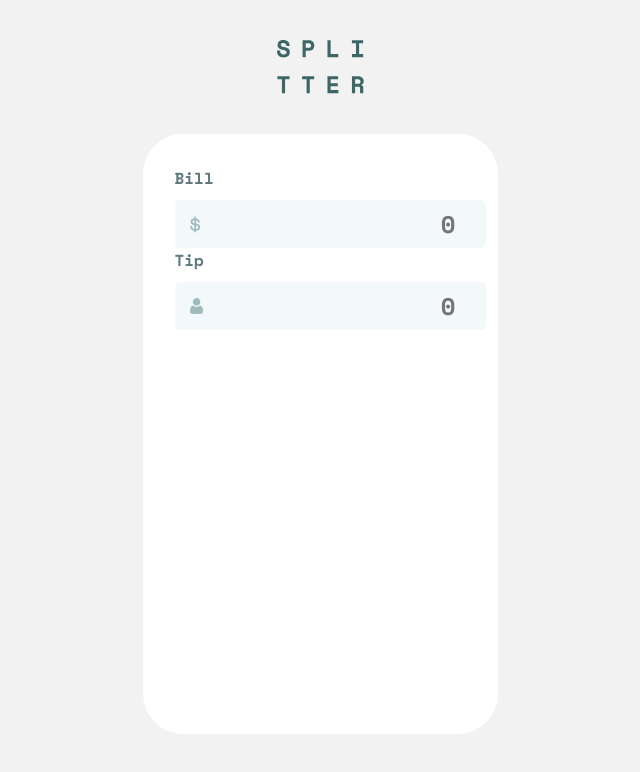
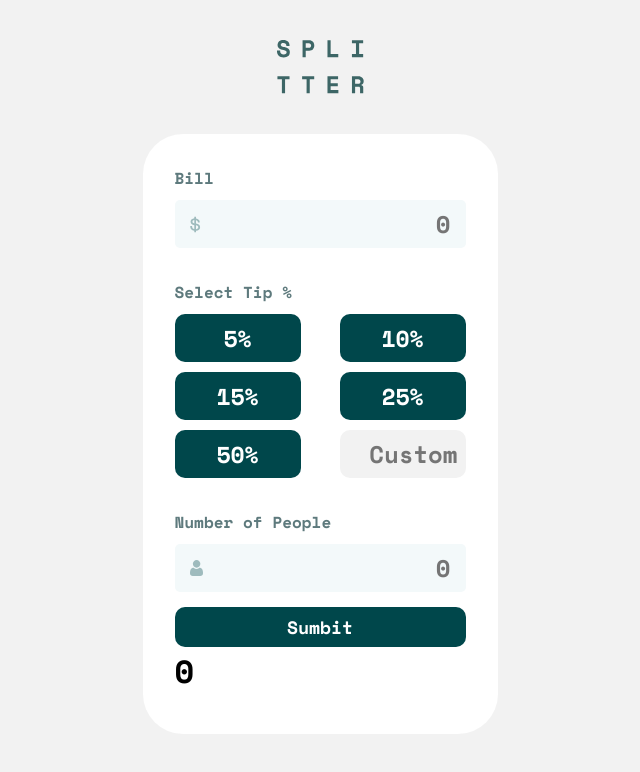
Before and after one commit to Datodia/tip-calculator, a React (Create React App) app: page / in a window 1280 px wide. Shown: the top 772 px of the page, without its empty margins (320-960 px from the left). Built offline with nearby package versions, Linux system fonts and the light colour scheme.

Commit message:
feat: build calculate markup with funcionality

```diff
--- a/src/App.js
+++ b/src/App.js
@@ -1,32 +1,36 @@
+import { useState } from 'react';
 import './App.css';
+import { Button } from './components/Button/Button';
+import { Input } from './components/Input/Input'
+import { Submit } from './components/Sumbit/Submit';
 
 function App() {
+  const [bill, setBill] = useState(0)
+  const [person, setPerson] = useState(null)
+  const [percent, setPercent] = useState(0)
+  const [result, setResult] = useState(0)
+
+  const billChange = (e) => {
+    setBill(Number(e.target.value))
+  }
+  const personChange = (e) => {
+    setPerson(Number(e.target.value))
+  }
+
 
   return (
     <div className="container">
       <div className='title'><img src='assets/logo.svg' /></div>
       <div className='main-div'>
-        <div className='calc'>
-          <div className="bill">
-            <h1>Bill</h1>
-            <div className="input" >
-              <img src="assets/dollar.svg" />
-              <input type="number" placeholder="0" />
-            </div>
-          </div>
 
+        <Input name={'Bill'} img={'assets/dollar.svg'} handleChange={billChange} />
+        <Button setPercent={setPercent} />
+        <Input name={'Number of People'} img={'assets/person.svg'} handleChange={personChange} error="Can't be zero" person={person} />
+        <Submit bill={bill} person={person} setResult={setResult} percent={percent} setPerson={setPerson} />
 
-          <div className="tip">
-            <h1>Tip</h1>
-            <div className="input" >
-              <img src="assets/person.svg" />
-              <input type="number" placeholder="0" />
-            </div>
-          </div>
-
-
+        <div className='result' >
+          <h1>{result}</h1>
         </div>
-        <div className='result' ></div>
       </div>
     </div>
   );
--- /dev/null
+++ b/src/components/Button/Button.js
@@ -0,0 +1,48 @@
+import React from 'react'
+import styles from './Button.module.css'
+
+export const Button = ({ setPercent }) => {
+
+    const handleClick = (e) => {
+        setPercent(e.value)
+    }
+
+    const handleChange = (e) => {
+        setPercent(Number(e.target.value))
+    }
+
+    const buttons = [
+        {
+            id: 1,
+            value: 5
+        },
+        {
+            id: 2,
+            value: 10
+        },
+        {
+            id: 3,
+            value: 15
+        },
+        {
+            id: 4,
+            value: 25
+        },
+        {
+            id: 5,
+            value: 50
+        }
+    ]
+
+    return (
+        <>
+            <h1 className={styles.title}>Select Tip %</h1>
+            <div className={styles.wrapper} >
+                {buttons.map((elem) => {
+                    return <button className={styles.button} onClick={() => handleClick(elem)}>{elem.value}%</button>
+                })}
+                <input type='number' placeholder='Custom' onChange={handleChange} />
+            </div>
+        </>
+    )
+}
--- /dev/null
+++ b/src/components/Button/Button.module.css
@@ -0,0 +1,52 @@
+.wrapper {
+    display: flex;
+    flex-wrap: wrap;
+    justify-content: space-between;
+}
+
+.button {
+    width: 126px;
+    height: 48px;
+    margin-bottom: 10px;
+    font-size: 23px;
+    font-family: "Space Mono";
+    color: var(--white);
+    background-color: var(--green);
+    border: none;
+    border-radius: 10px;
+}
+
+.button:hover {
+    background-color: var(--hover);
+    color: var(--green);
+}
+
+.button:focus {
+    background-color: var(--focus);
+    color: var(--green);
+}
+
+.wrapper input {
+    width: 126px;
+    height: 48px;
+    border: none;
+    background-color: var(--light);
+    border-radius: 10px;
+    text-align: end;
+    font-size: 24px;
+    color: var(--green);
+    font-family: 'Space Mono';
+    padding: 0 8px;
+    margin-bottom: 32px;
+}
+
+.wrapper input:focus {
+    outline: 2px solid var(--hover);
+}
+
+.title {
+    margin-top: 32px;
+    font-size: 16px;
+    color: var(--grey);
+    margin-bottom: 10px;
+}
--- /dev/null
+++ b/src/components/Input/Input.js
@@ -0,0 +1,19 @@
+import React from 'react'
+import styles from './Input.module.css'
+
+export const Input = ({ name, img, handleChange, error, person }) => {
+
+    return (
+        <div>
+            <div className={styles.titleDiv}>
+                <h1 className={styles.title}>{name}</h1>
+                {person === 0 ? <h1 className={styles.error}>{error}</h1> : null}
+            </div>
+
+            <div className={styles.wrapper}>
+                <img src={img} className={styles.img} />
+                <input placeholder="0" type="number" onChange={handleChange} />
+            </div>
+        </div>
+    )
+}
--- /dev/null
+++ b/src/components/Input/Input.module.css
@@ -0,0 +1,56 @@
+.title {
+    font-size: 16px;
+    color: var(--grey);
+    margin-bottom: 10px;
+}
+
+.titleDiv {
+    display: flex;
+    justify-content: space-between;
+}
+
+.error {
+    font-size: 16px;
+    color: var(--red);
+}
+
+.img {
+    position: absolute;
+    left: 15px;
+}
+
+.wrapper {
+    position: relative;
+    height: 48px;
+    background-color: #F3F9FA;
+    border-radius: 5px;
+    display: flex;
+    align-items: center;
+    justify-content: space-between;
+}
+
+.wrapper input {
+    height: 100%;
+    width: 100%;
+    font-family: 'Space Mono';
+    font-size: 24px;
+    color: var(--green);
+    text-align: end;
+    border: none;
+    background: none;
+    padding: 0 15px 0 40px;
+    border-radius: 10px;
+}
+
+.wrapper input:focus {
+    outline: 2px solid var(--focus);
+}
+
+input[type='number'] {
+    -moz-appearance: textfield;
+}
+
+input::-webkit-outer-spin-button,
+input::-webkit-inner-spin-button {
+    -webkit-appearance: none;
+}
--- /dev/null
+++ b/src/components/Sumbit/Submit.js
@@ -0,0 +1,21 @@
+import React from 'react'
+import styles from './Submit.module.css'
+
+export const Submit = ({ bill, person, setResult, percent, setPerson }) => {
+    const handleClick = () => {
+        if (person == null) {
+            setPerson(0)
+        }
+        if (person !== null && person !== 0) {
+            setResult(bill + person + percent)
+        }
+
+    }
+
+
+    return (
+        <div>
+            <button className={styles.button} onClick={handleClick}>Sumbit</button>
+        </div>
+    )
+}
--- /dev/null
+++ b/src/components/Sumbit/Submit.module.css
@@ -0,0 +1,16 @@
+.button {
+    width: 100%;
+    margin-top: 15px;
+    height: 40px;
+    border: none;
+    color: var(--white);
+    font-size: 18px;
+    font-family: 'Space Mono';
+    background-color: var(--green);
+    border-radius: 10px;
+}
+
+.button:hover {
+    background-color: var(--hover);
+    color: var(--black);
+}
```
